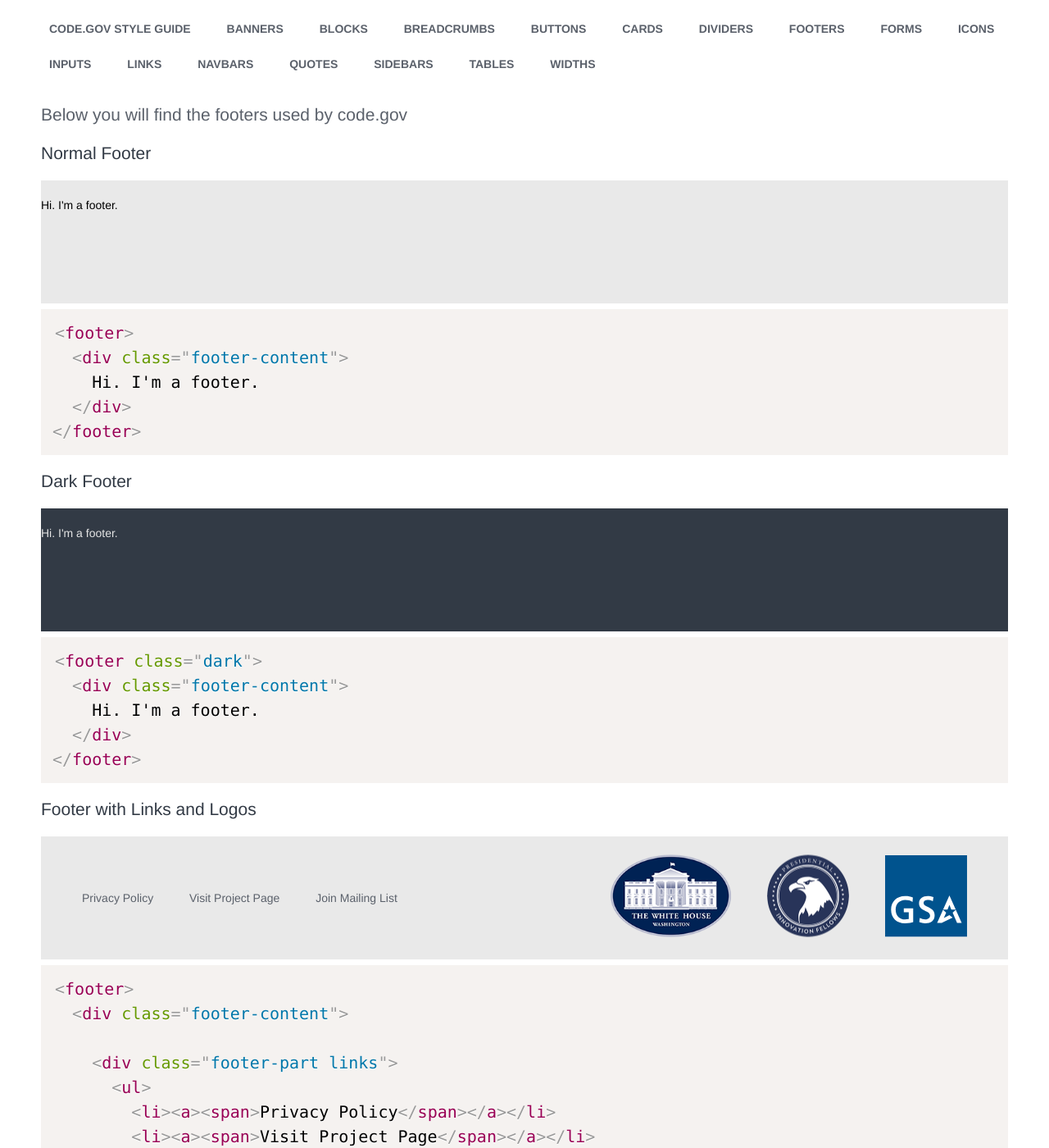
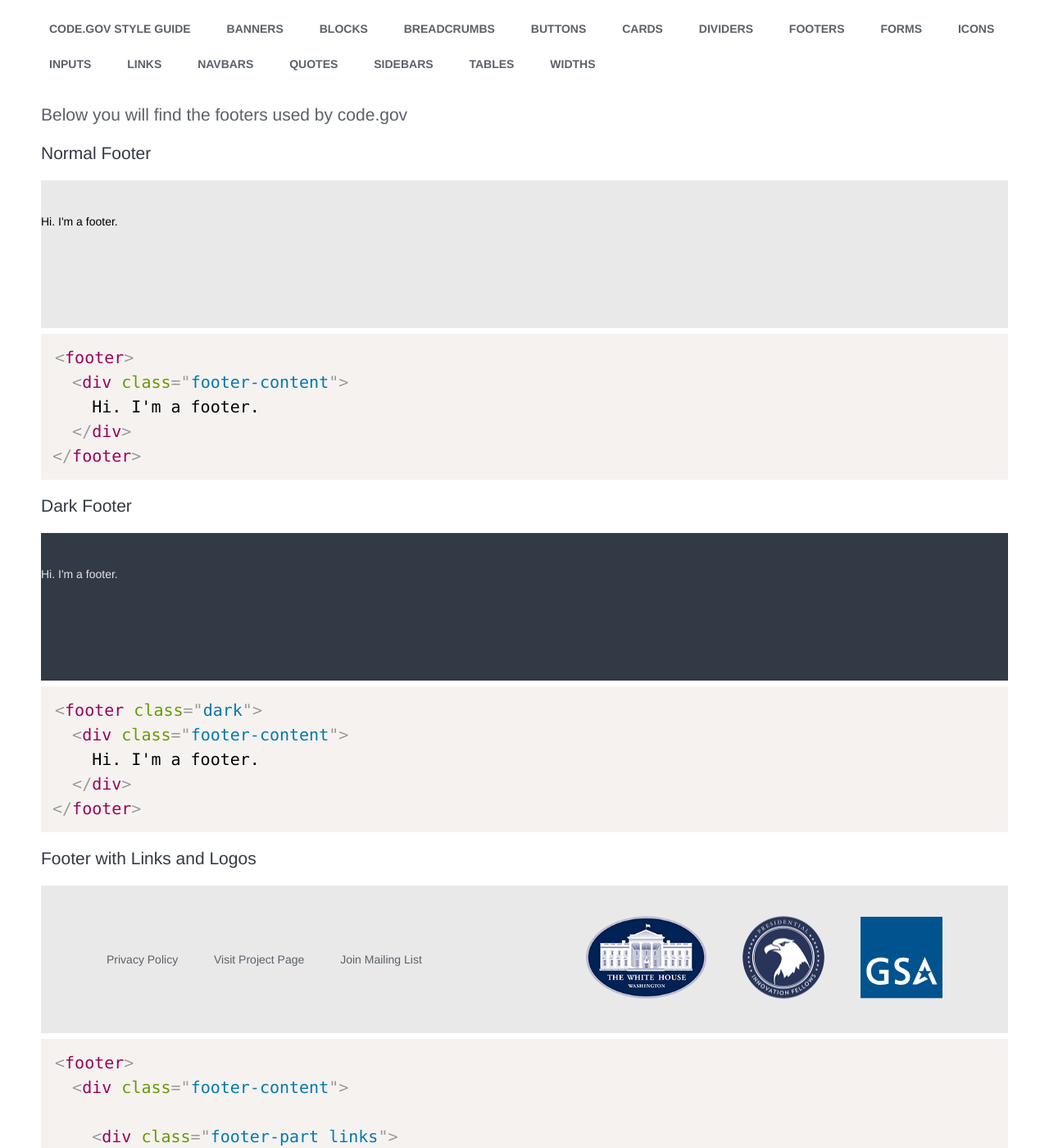
Before and after one commit to GSA/code-gov-style, a Jekyll site: the page built from components/footers.md, in a window 1280 px wide and 1400 px high. Shown: the whole window at 82% size. Built offline with Jekyll 4.4.1, drawn with Linux system fonts in a browser that asks for light colours.

Commit message:
updated footer styling

```diff
--- a/_sass/_footers.scss
+++ b/_sass/_footers.scss
@@ -1,3 +1,5 @@
+$breakpoint: 937.5px;
+
 footer {
 
   background-color: #e9e9e9;
@@ -5,7 +7,7 @@ footer {
   margin-left: auto;
   margin-right: auto;
 
-  @media screen and (min-width: $small-screen) {
+  @media screen and (min-width: $medium-screen) {
     padding-bottom: 3rem;
     padding-top: 0.75rem;
     padding-right: 0rem;
@@ -16,7 +18,7 @@ footer {
   text-align: left;
 
   // center if on small mobile device
-  @media screen and (max-width: $small-screen) {
+  @media screen and (max-width: $breakpoint) {
     height: auto;
     text-align: center;
     padding: 2rem;
@@ -27,10 +29,10 @@ footer {
     }
   }
 
-  @media screen and (min-width: $small-screen) {
-    height: 15rem;
-    padding-bottom: 2rem;
-    padding-top: 2rem;
+  @media screen and (min-width: $medium-screen) {
+    height: 18rem;
+    padding-bottom: 4rem;
+    padding-top: 4rem;
   }
 
   .footer-content {
@@ -38,17 +40,27 @@ footer {
      height: 100%;
      margin: 0 auto;
      position: relative;
+     text-align: left;
 
      .footer-part {
 
        overflow: hidden;
+       text-align: left;
 
-       @media screen and (max-width: $small-screen) {
-         position: relative;
-         @include width-half();
+       @media screen and (max-width: 400.5px) {
+         padding: 0 1rem;
        }
 
-       @media screen and (min-width: $small-screen) {
+       @media screen and (min-width: 400.5px) {
+         padding: 0 3rem;
+       }
+
+       @media screen and (max-width: $breakpoint) {
+         display: inline-block;
+         position: relative;
+       }
+
+       @media screen and (min-width: $breakpoint) {
          position: absolute;
          top: 50%;
          transform: translateY(-50%);
@@ -57,7 +69,7 @@ footer {
 
        ul {
          li {
-           @media screen and (min-width: $small-screen) {
+           @media screen and (min-width: $breakpoint) {
              display: inline-block;
              margin: 2rem;
              &:first-child {
@@ -74,7 +86,7 @@ footer {
 
          text-align: left;
 
-         @media screen and (min-width: $small-screen) {
+         @media screen and (min-width: $breakpoint) {
            left: 5rem;
          }
 
@@ -99,22 +111,41 @@ footer {
        }
 
        &.logos {
-         text-align: right;
 
-         @media screen and (min-width: $small-screen) {
+         @media screen and (max-width: $breakpoint) {
+           text-align: left;
+         }
+
+         @media screen and (min-width: $breakpoint) {
            right: 5rem;
+           text-align: right;
          }
 
          ul {
            li {
              a {
                img {
-                 @media screen and (min-width: $small-screen) {
+                 @media screen and (min-width: $breakpoint) {
                    height: 10rem;
 
                    + span {
                      display: none;
                    }
+                 }
+               }
+
+               @media screen and (max-width: $breakpoint) {
+                 border-bottom: 3px solid transparent;
+                 color: $color-gray;
+                 text-decoration: none;
+
+                 &:hover {
+                   border-color: $brand-teal-medium;
+                   color: $brand-blue-dark;
+                 }
+
+                 &:visited {
+                   color: $color-gray;
                  }
                }
              }
@@ -135,8 +166,32 @@ footer {
             a {
               color: $color-gray-lighter;
 
+              &:hover {
+                color: $color-gray-lighter;
+              }
+
               &:visited {
                 color: $color-gray-lighter;
+              }
+            }
+          }
+        }
+      }
+
+      div.logos {
+        ul {
+          li {
+            a {
+              @media screen and (max-width: $breakpoint) {
+                color: $color-gray-lighter;
+
+                &:hover {
+                  color: $color-gray-lighter;
+                }
+
+                &:visited {
+                  color: $color-gray-lighter;
+                }
               }
             }
           }
--- a/package.json
+++ b/package.json
@@ -1,6 +1,6 @@
 {
   "name": "@code.gov/code-gov-style",
-  "version": "1.1.1",
+  "version": "1.2.0",
   "description": "Style for code.gov including buttons, banners, and cards. Inspired by and somewhat based on USWDS.",
   "main": "index.js",
   "scripts": {
```
Also changed, not shown: 1 other file.
